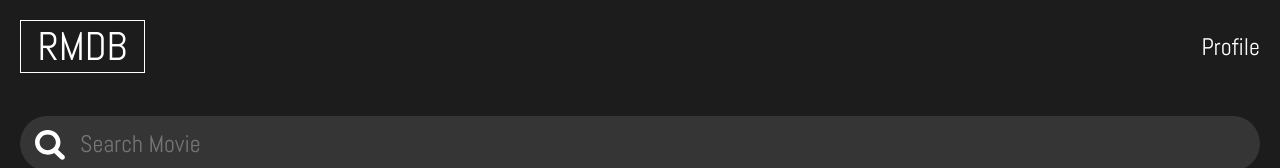
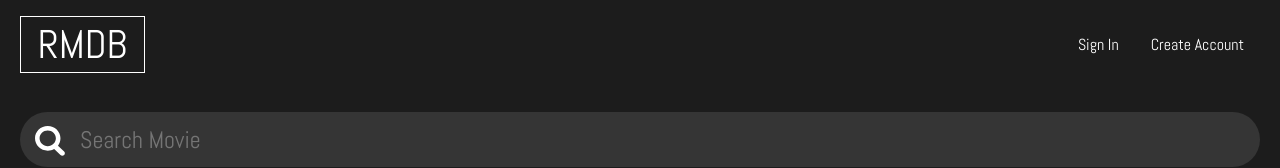
Before and after one commit to admiralzhenghe/rmdb_project, a React (Create React App) app in the folder rmdb_frontend/: page / in a window 1280 px wide. Shown: the top 168 px of the page. Built offline with nearby package versions, Linux system fonts and the light colour scheme; no server answers.

Commit message:
added SignIn component to Header component

```diff
--- a/rmdb_frontend/src/components/Header/Header.styles.js
+++ b/rmdb_frontend/src/components/Header/Header.styles.js
@@ -9,9 +9,9 @@ export const Content = styled.div`
   display: flex;
   align-items: center;
   justify-content: space-between;
+  margin: 0 auto;
   max-width: var(--maxWidth);
-  padding: 20px 0;
-  margin: 0 auto;
+  padding: 1rem 0;
 
   link: {
     text-decoration: none;
@@ -24,7 +24,7 @@ export const Logo = styled.div`
   display: flex;
   font-size: var(--fontSuperBig);
   justify-content: center;
-  text-decoration: none;
+  padding: 2px;
   width: 125px;
 
   @media screen and (max-width: 500px) {
@@ -32,15 +32,29 @@ export const Logo = styled.div`
   }
 `;
 
-export const Profile = styled.a`
-  color: var(--white);
-  font-size: var(--fontBig);
+export const HeaderLinkContainer = styled.div`
+  display: flex;
+  animation: showSignIn 0.5s;
 
-  :link {
-    text-decoration: none;
+  @keyframes showSignIn {
+    from {
+      opacity: 0;
+    }
+    to {
+      opacity: 1;
+    }
   }
-  :hover {
-    text-decoration: none;
-    color: var(--hoverColor);
+
+  .header-link {
+    color: var(--white);
+    cursor: pointer;
+    display: flex;
+    align-content: center;
+    font-size: var(--fontMedium);
+    padding: 1rem 1rem;
+
+    &:hover {
+      color: var(--hoverColor);
+    }
   }
 `;
--- a/rmdb_frontend/src/components/Header/index.js
+++ b/rmdb_frontend/src/components/Header/index.js
@@ -1,20 +1,37 @@
-import React from "react";
+import React, { useState } from "react";
+// Component
+import SignIn from "../SignIn/index.js";
 // Router
 import { Link } from "react-router-dom";
 // Styled
-import { Wrapper, Content, Profile, Logo } from "./Header.styles";
+import { Wrapper, Content, Logo, HeaderLinkContainer } from "./Header.styles";
 
-const Header = () => (
+const Header = () => {
+  const [showSignIn, setShowSignIn] = useState(false);
+
+  const handleSignInClick = (e) => {
+    setShowSignIn(!showSignIn);
+  };
+
+  return (
     <Wrapper>
       <Content>
         <Link to="/" style={{ textDecoration: "none" }}>
           <Logo>RMDB</Logo>
         </Link>
-      <Link to="/" style={{ textDecoration: "none" }}>
-        <Profile>Profile</Profile>
-      </Link>
+        {/* If a user is not found, then show Login and Create Account links */}
+        {showSignIn && <SignIn setShowSignIn={setShowSignIn} />}
+        {!showSignIn && (
+          <HeaderLinkContainer>
+            <div className="header-link" onClick={handleSignInClick}>
+              Sign In
+            </div>
+            <div className="header-link">Create Account</div>
+          </HeaderLinkContainer>
+        )}
       </Content>
     </Wrapper>
   );
+};
 
 export default Header;
```
Lines whose indentation alone changed are shown as unchanged.
